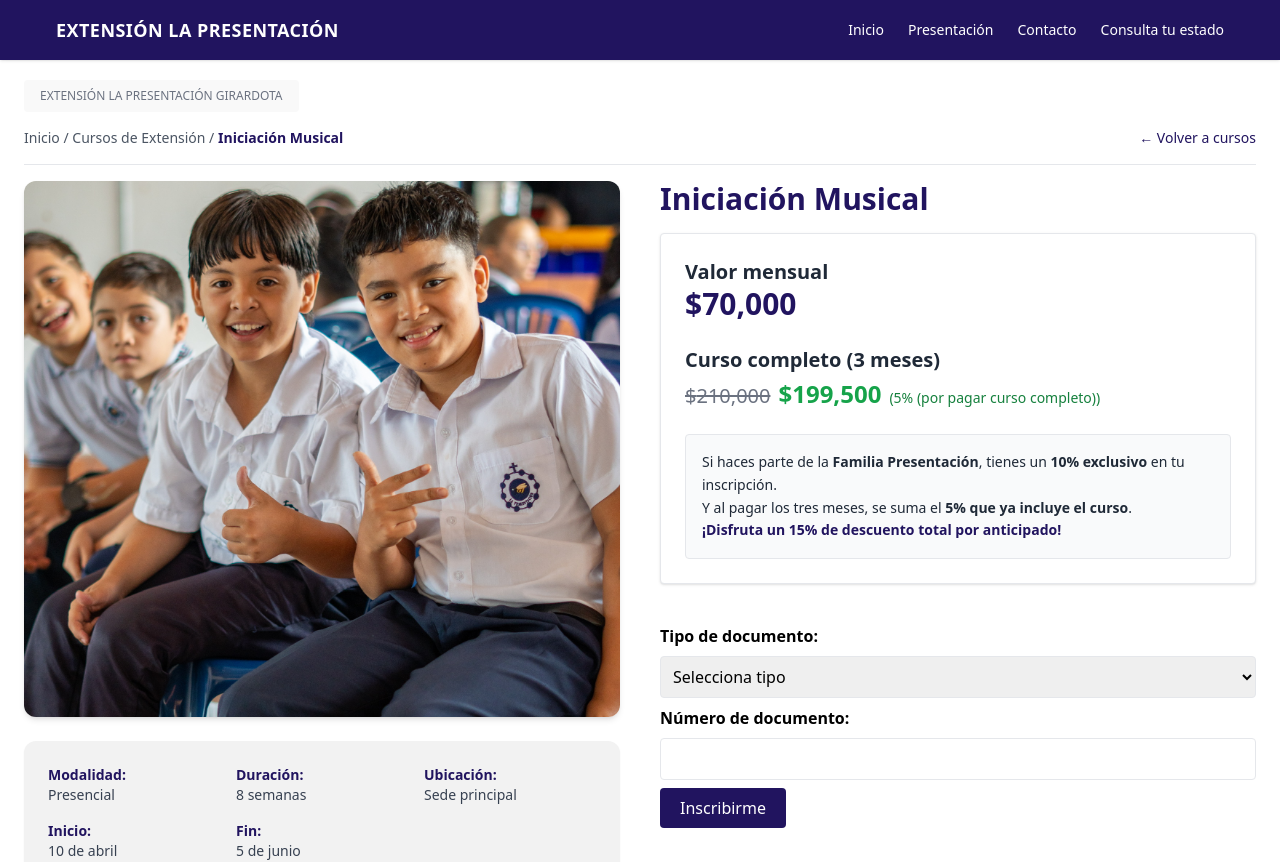
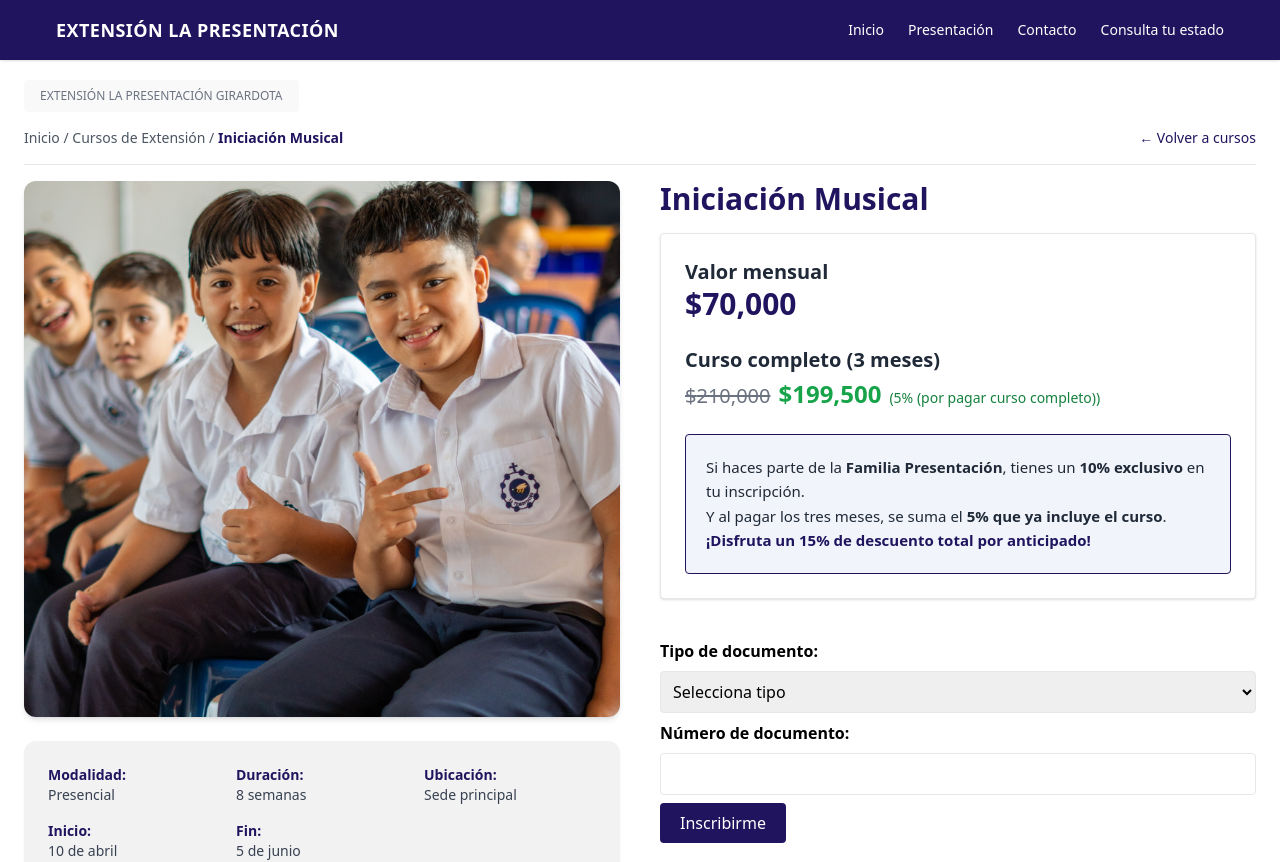
Before and after one commit to secifuentes/extension, a React (Vite) app: page /curso/1 in a window 1280 px wide. Shown: the top 862 px of the page. Built offline with nearby package versions, Linux system fonts and the light colour scheme.

Commit message:
style: mejora visual del mensaje para Familia Presentación

```diff
--- a/src/pages/CursoDetalle.jsx
+++ b/src/pages/CursoDetalle.jsx
@@ -150,7 +150,7 @@ const CursoDetalle = () => {
               </div>
             </div>
 
-            <div className="bg-gray-50 border border-gray-200 p-4 rounded text-sm text-gray-800 leading-relaxed">
+            <div className="bg-[#f1f5fb] border border-institucional p-5 rounded text-[15px] text-gray-800 leading-relaxed">
               Si haces parte de la <strong>Familia Presentación</strong>, tienes un <strong>10% exclusivo</strong> en tu inscripción.
               <br />
               Y al pagar los tres meses, se suma el <strong>5% que ya incluye el curso</strong>.
```
